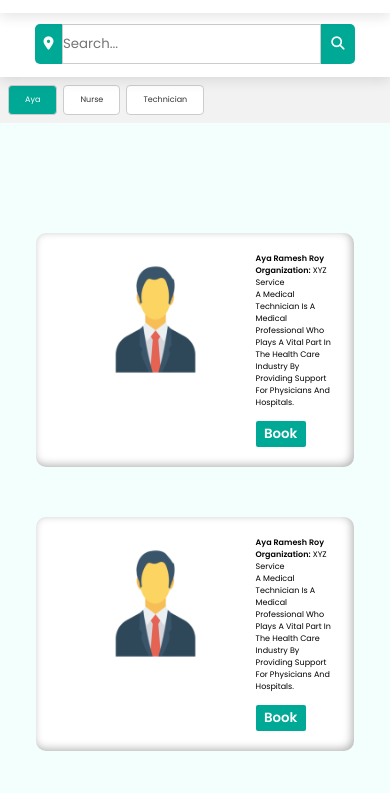
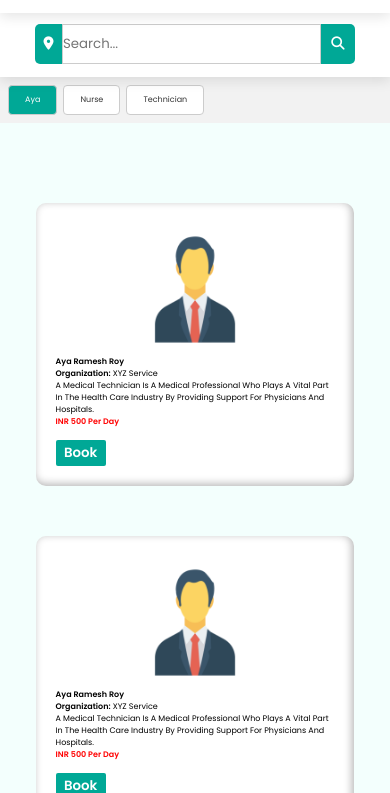
Before and after one commit to royramesh/nursetechniciansupport, a plain HTML site: page index.html in a window 390 px wide. Shown: the part 55-848 px from the top of the page. Drawn offline with Linux system fonts and the light colour scheme.

Commit message:
add the price and fix the cards

```diff
--- a/css/cont-card.css
+++ b/css/cont-card.css
@@ -2,7 +2,6 @@
 
 .cards {
     max-width: 1200px;
-    margin: 30px 90px;
     padding: 0 2px;
     width: 100%;
 }
@@ -24,10 +23,11 @@
     width: 200px;
     aspect-ratio: 3/2;
     object-fit: contain;
-    background-color: white;
+    background-color: transparent;
     border-radius: 10px;
     display: block;
     margin: 0px auto;
+    border-radius: 50%;
 }
 .card button
 {
@@ -40,3 +40,9 @@
     border-radius: 2px;
     width: 50px;
 }
+@media (max-width: 500px) {
+.card{
+    display: block;
+    overflow: hidden;
+}
+  }
--- a/index.html
+++ b/index.html
@@ -70,7 +70,8 @@
                           <div class="card-part2">
                             <strong>Aya Ramesh Roy</strong>
                             <p><strong>Organization:</strong> XYZ Service</p>
-                            A Medical Technician is a medical professional who plays a vital part in the health care industry by providing support for physicians and hospitals.
+                           <p> A Medical Technician is a medical professional who plays a vital part in the health care industry by providing support for physicians and hospitals.</p>
+                           <strong><span style="color: red;">INR 500 per day</span></strong>
                             <br>
                             <br>
                             <button class="btn btn-secondary-orange">Book</button></div>
@@ -82,7 +83,8 @@
                           <div class="card-part2">
                             <strong>Aya Ramesh Roy</strong>
                             <p><strong>Organization:</strong> XYZ Service</p>
-                            A Medical Technician is a medical professional who plays a vital part in the health care industry by providing support for physicians and hospitals.
+                            <p> A Medical Technician is a medical professional who plays a vital part in the health care industry by providing support for physicians and hospitals.</p>
+                            <strong><span style="color: red;">INR 500 per day</span></strong>
                             <br>
                             <br>
                             <button class="btn btn-secondary-orange">Book</button></div>
```
Also changed, not shown: nurse.html (+6 -4 lines), tech.html (+4 -4 lines).
